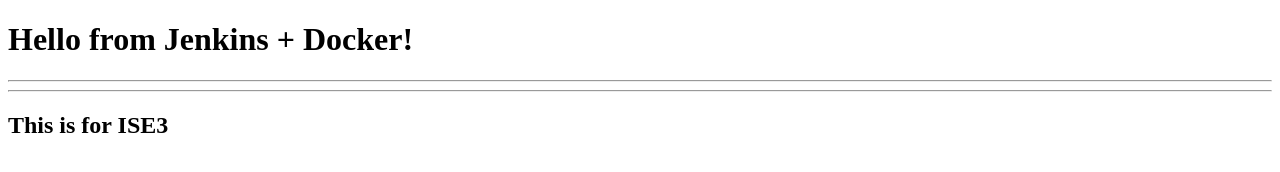
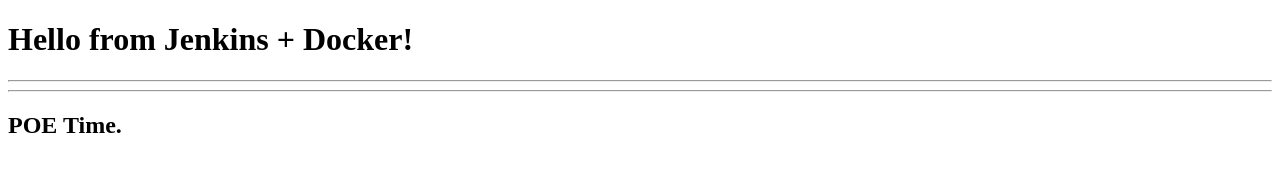
Before and after one commit to Aditya1664/POE, a plain HTML site: page app/index.html in a window 1280 px wide. Drawn offline with Linux system fonts and the light colour scheme.

Commit message:
Update index.html

```diff
--- a/app/index.html
+++ b/app/index.html
@@ -6,6 +6,6 @@
 <body>
     <h1>Hello from Jenkins + Docker!</h1>
     <hr><hr>
-    <h2> This is for ISE3 </h2>
+    <h2> POE Time. </h2>
 </body>
 </html>
```
